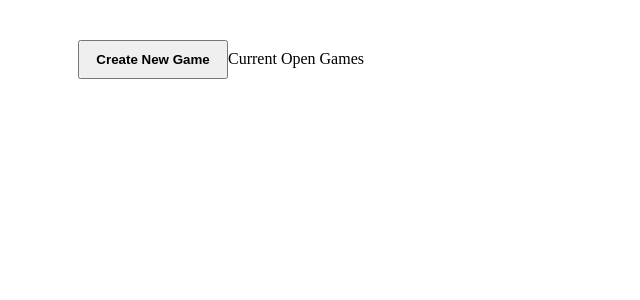
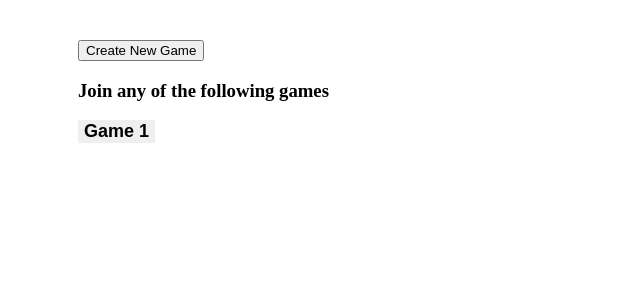
Before and after one commit to namanvinod/react-ts-loveletter, a React (Create React App) app: page /dashboard in a window 1280 px wide. Shown: the top 300 px of the page, without its empty margins (0-640 px from the left). Built offline with nearby package versions, Linux system fonts and the light colour scheme.

Commit message:
3 files modified, 1 added

```diff
--- /dev/null
+++ b/components/CurrentOpenGames/CurrentOpenGames.css
@@ -0,0 +1,5 @@
+.current-open-games-container button {
+  border: none;
+  font-weight: bold;
+  font-size: large;
+}
--- a/components/CurrentOpenGames/CurrentOpenGames.tsx
+++ b/components/CurrentOpenGames/CurrentOpenGames.tsx
@@ -1,5 +1,14 @@
+import React from 'react';
+
+import './CurrentOpenGames.css';
+
 const CurrentOpenGames = () => {
-  return 'Current Open Games';
+  return (
+    <div className="current-open-games-container">
+      <h3>Join any of the following games</h3>
+      <button>Game 1</button>
+    </div>
+  );
 };
 
 export default CurrentOpenGames;
--- a/components/Dashboard/Dashboard.css
+++ b/components/Dashboard/Dashboard.css
@@ -1,5 +1,8 @@
-.dashboard-container button {
+.dashboard-container {
   margin-left: 20px;
+}
+
+.dashboard-container.create-btn {
   padding: 10px;
   width: 150px;
   font-weight: bold;
--- a/components/Dashboard/Dashboard.tsx
+++ b/components/Dashboard/Dashboard.tsx
@@ -9,7 +9,7 @@ const Dashboard = () => {
   return (
     <Fragment>
       <div className="dashboard-container">
-        <button>Create New Game</button>
+        <button className="create-btn">Create New Game</button>
         {/* <button onClick={handleJoinGame}>Join A Game</button> */}
         <CurrentOpenGames />
       </div>
```
